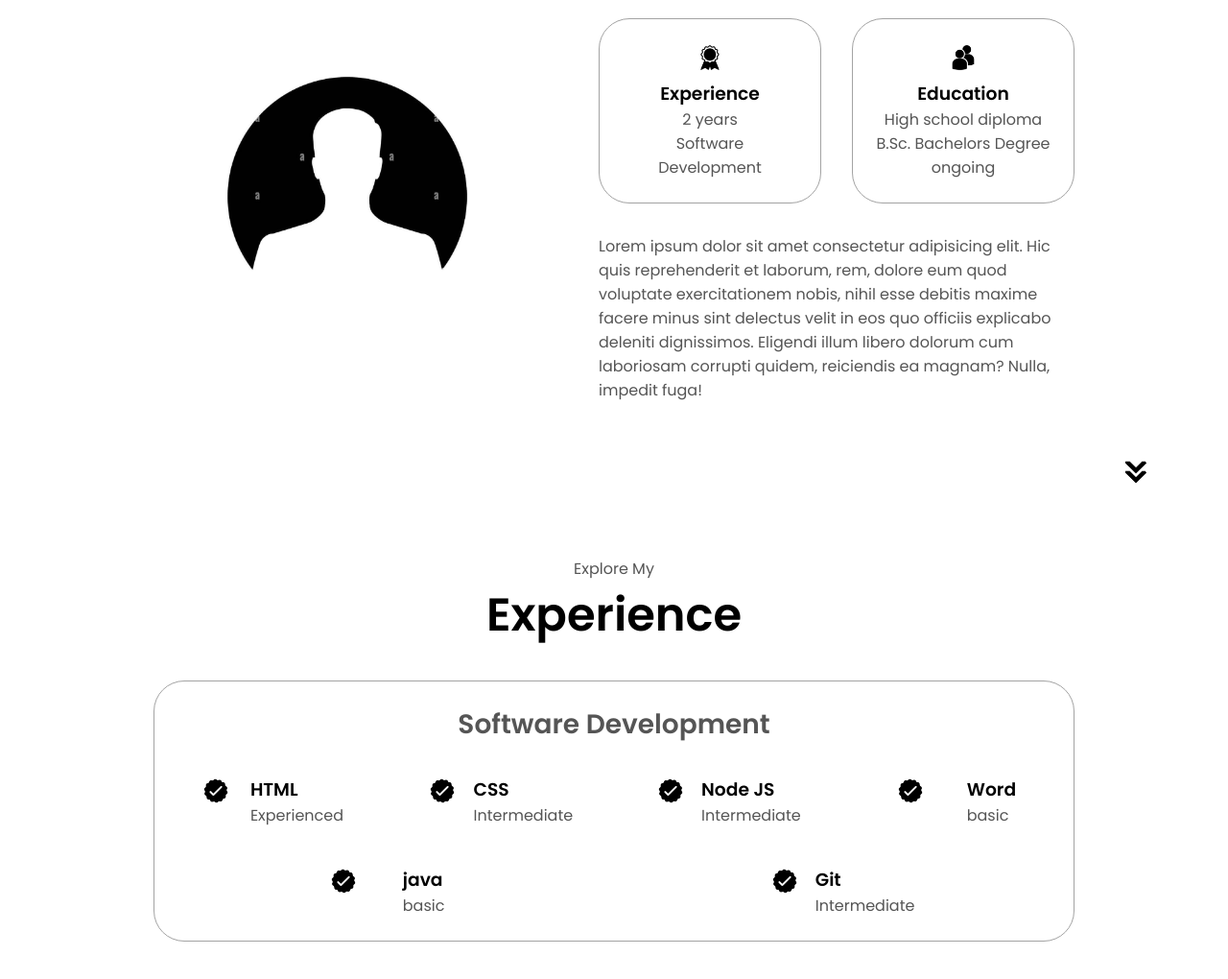
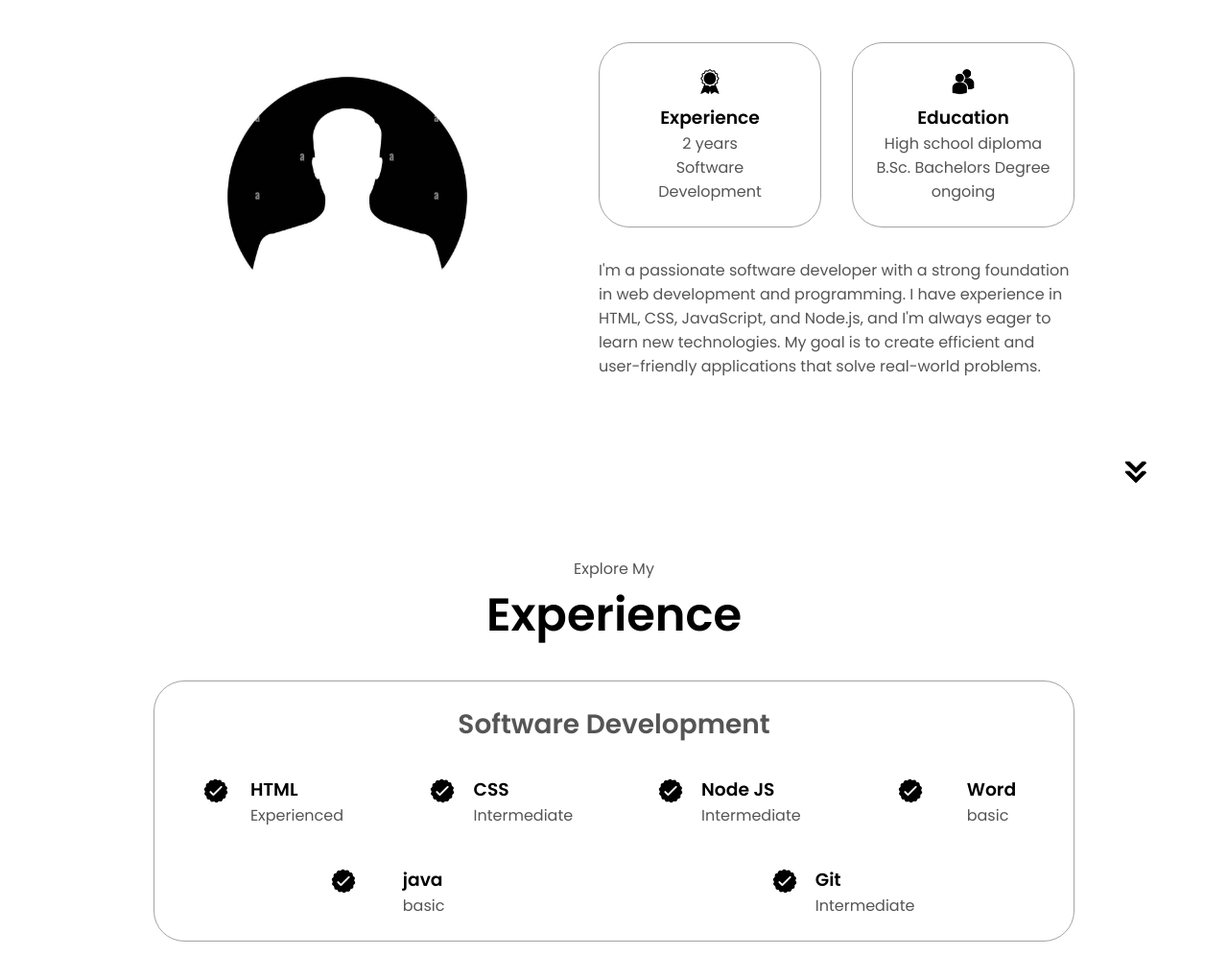
Before and after one commit to Saifk26/html-css-js-portfolio1, a plain HTML site: page index.html in a window 1280 px wide. Shown: the part 1116-2136 px from the top of the page at 96% size. Drawn offline with Linux system fonts and the light colour scheme.

Commit message:
finished

```diff
--- a/index.html
+++ b/index.html
@@ -105,12 +105,9 @@
           </div>
           <div class="text-container">
             <p>
-              Lorem ipsum dolor sit amet consectetur adipisicing elit. Hic quis
-              reprehenderit et laborum, rem, dolore eum quod voluptate
-              exercitationem nobis, nihil esse debitis maxime facere minus sint
-              delectus velit in eos quo officiis explicabo deleniti dignissimos.
-              Eligendi illum libero dolorum cum laboriosam corrupti quidem,
-              reiciendis ea magnam? Nulla, impedit fuga!
+             I'm a passionate software developer with a strong foundation in web development and programming.
+             I have experience in HTML, CSS, JavaScript, and Node.js, and I'm always eager to learn new technologies.
+             My goal is to create efficient and user-friendly applications that solve real-world problems.
             </p>
           </div>
         </div>
```
